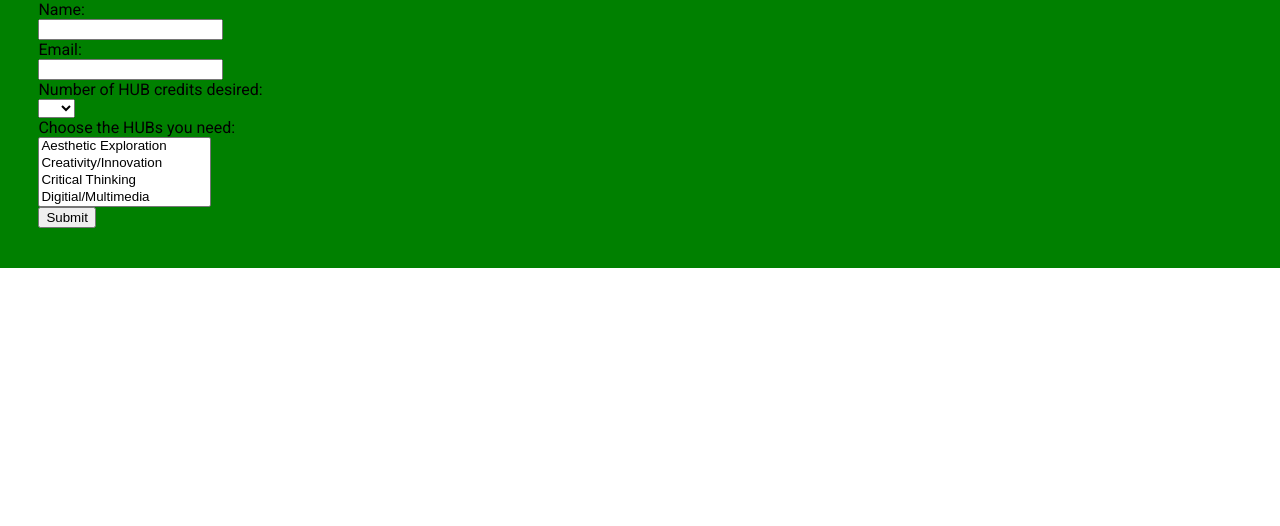
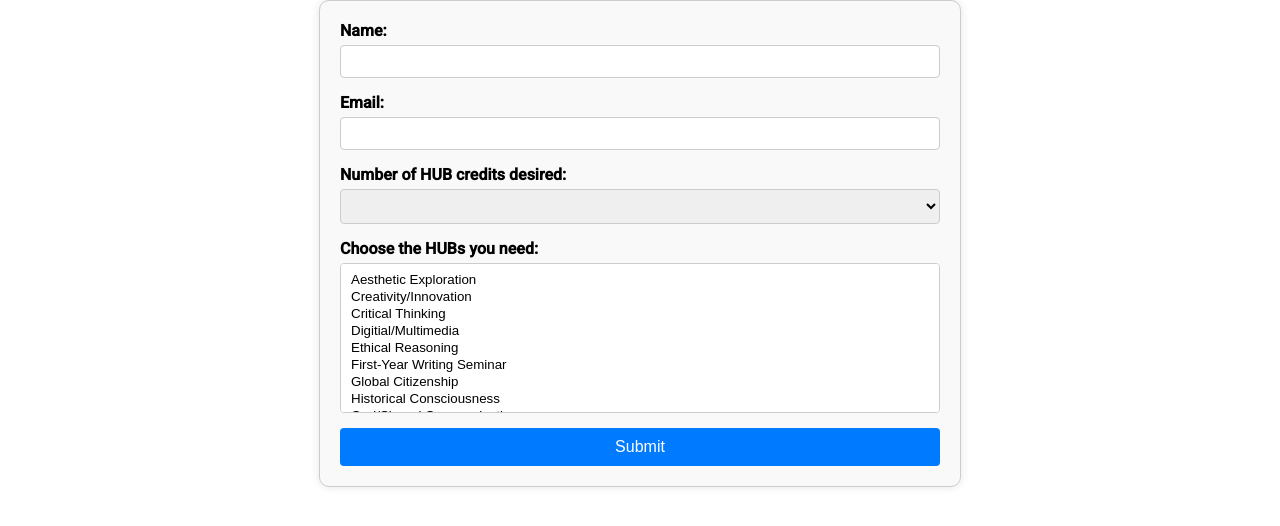
Before and after one commit to owenm-26/course-genie, an Angular app in the folder frontend/: page / in a window 1280 px wide. Shown: the top 526 px of the page. Built offline with nearby package versions, Linux system fonts and the light colour scheme.

Commit message:
added basic styling

```diff
--- a/frontend/src/app/user-form/user-form.component.css
+++ b/frontend/src/app/user-form/user-form.component.css
@@ -1,7 +1,47 @@
-form {
-  display: flex;
-  flex-direction: column;
-  align-items: flex-start;
-  background-color: green;
-  padding: 0 3vh 5vh 3vw;
+.form-container {
+  max-width: 600px;
+  margin: 0 auto;
+  padding: 20px;
+  border: 1px solid #ccc;
+  border-radius: 10px;
+  box-shadow: 0 0 10px rgba(0, 0, 0, 0.1);
+  background-color: #f9f9f9;
 }
+
+.form-group {
+  margin-bottom: 15px;
+}
+
+.form-group label {
+  display: block;
+  margin-bottom: 5px;
+  font-weight: bold;
+}
+
+.form-group input,
+.form-group select {
+  width: 100%;
+  padding: 8px;
+  border: 1px solid #ccc;
+  border-radius: 4px;
+  box-sizing: border-box;
+}
+
+.form-group select[multiple] {
+  height: 150px;
+}
+
+.submit-button {
+  width: 100%;
+  padding: 10px;
+  background-color: #007bff;
+  border: none;
+  border-radius: 4px;
+  color: white;
+  font-size: 16px;
+  cursor: pointer;
+}
+
+.submit-button:hover {
+  background-color: #0056b3;
+}
--- a/frontend/src/app/user-form/user-form.component.html
+++ b/frontend/src/app/user-form/user-form.component.html
@@ -1,4 +1,7 @@
-<form (ngSubmit)="onSubmit()">
+<!--To use this, use templateUrl in ts file, but it is
+  no longer needed because I can more efficiently make selection in ts file-->
+
+<!-- <form (ngSubmit)="onSubmit()">
   <label for="name">Name:</label>
   <input type="text" id="name" [(ngModel)]="formData.name" name="name" required>
 
@@ -23,4 +26,4 @@
   </select>
 
   <button type="submit">Submit</button>
-</form>
+</form> -->
--- a/frontend/src/app/user-form/user-form.component.ts
+++ b/frontend/src/app/user-form/user-form.component.ts
@@ -3,31 +3,40 @@
 
 @Component({
   selector: 'app-user-form',
-  // templateUrl: './user-form.component.html',
   template: `
+    <div class="form-container">
       <form (ngSubmit)="onSubmit()">
+        <div class="form-group">
           <label for="name">Name:</label>
           <input type="text" id="name" [(ngModel)]="formData.name" name="name" required>
+        </div>
 
+        <div class="form-group">
           <label for="email">Email:</label>
           <input type="email" id="email" [(ngModel)]="formData.email" name="email" required>
+        </div>
 
+        <div class="form-group">
           <label for="numCredits">Number of HUB credits desired:</label>
           <select [(ngModel)]="formData.numCredits" name="numCredits">
             @for(val of creditOptions; track val) {
               <option value={{val}}>{{ val }}</option>
             }
           </select>
+        </div>
 
+        <div class="form-group">
           <label for="desiredHubs">Choose the HUBs you need:</label>
           <select multiple [(ngModel)]="formData.desiredHubs" name="desiredHubs">
             @for(hub of hubOptions; track hub) {
               <option value={{hub}}>{{ hub }}</option>
             }
           </select>
+        </div>
 
-      <button type="submit">Submit</button>
+        <button type="submit" class="submit-button">Submit</button>
       </form>
+    </div>
   `,
   styleUrls: ['./user-form.component.css']
 })
```
Lines whose indentation alone changed are shown as unchanged.
